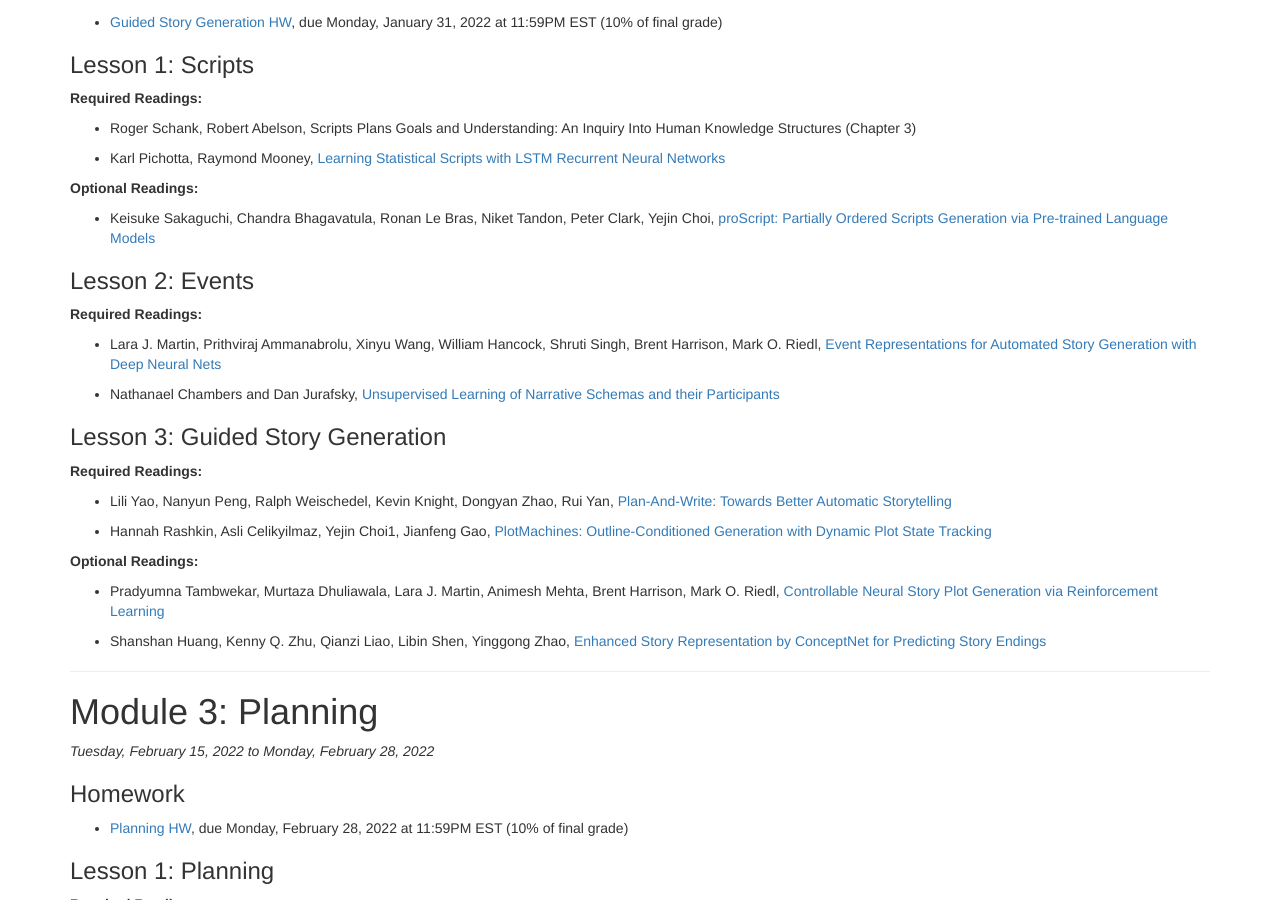
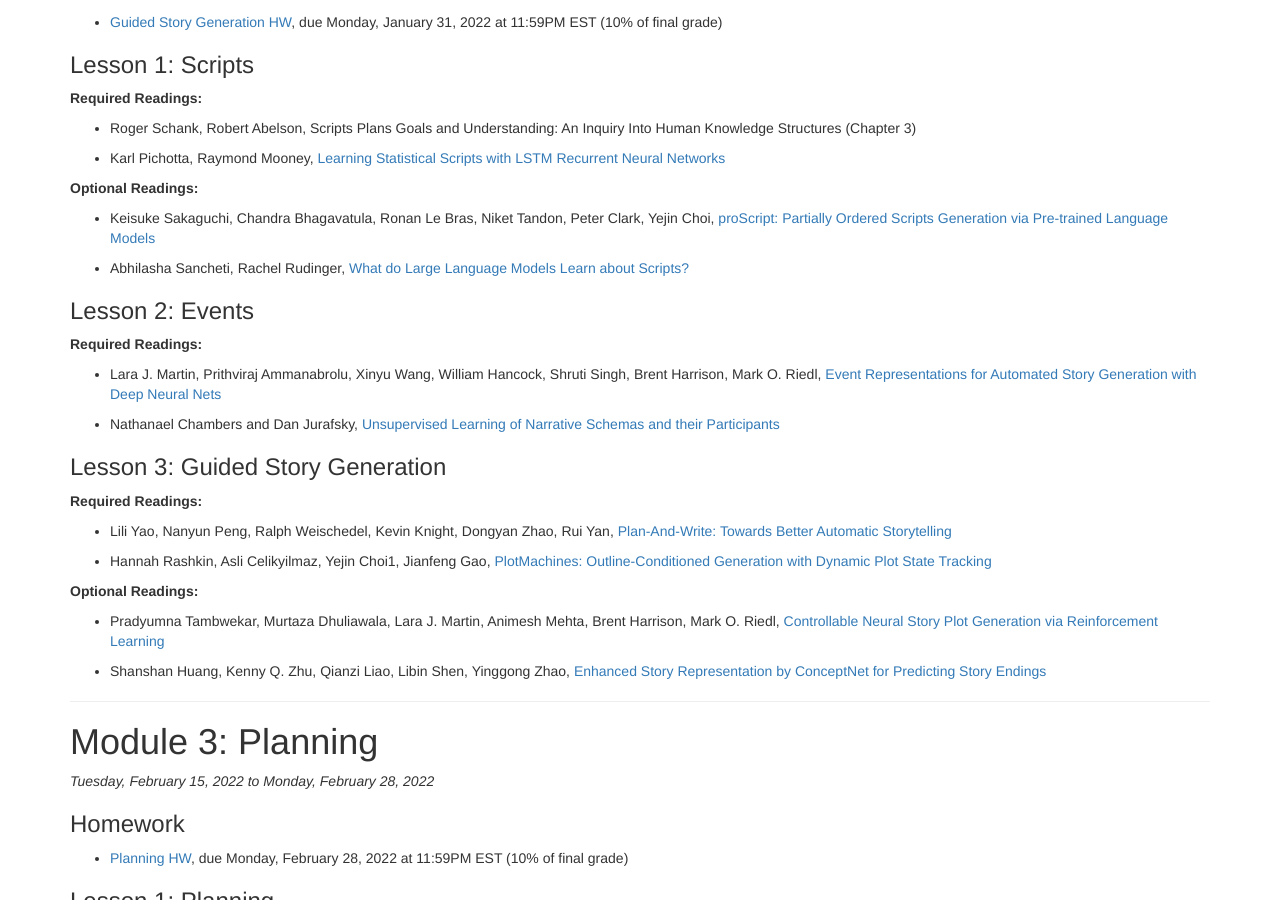
Before and after one commit to interactive-fiction-class/interactive-fiction-class.github.io, a Jekyll site: the page built from modules.md, in a window 1280 px wide and 900 px high, scrolled down 1565 px. Built offline with Jekyll 4.4.1, drawn with Linux system fonts in a browser that asks for light colours; nearby versions of some CDN libraries; a script that is not in the unit is left out.

Commit message:
found a new script paper

```diff
--- a/_data/modules.yaml
+++ b/_data/modules.yaml
@@ -129,6 +129,10 @@
           title: "proScript: Partially Ordered Scripts Generation via Pre-trained Language Models"
           authors: Keisuke Sakaguchi, Chandra Bhagavatula, Ronan Le Bras, Niket Tandon, Peter Clark, Yejin Choi
           url: https://aclanthology.org/2021.findings-emnlp.184/
+        -
+          title: "What do Large Language Models Learn about Scripts?"
+          authors: Abhilasha Sancheti, Rachel Rudinger
+          url: https://arxiv.org/abs/2112.13834
     -
       title: Events
       readings:
```
